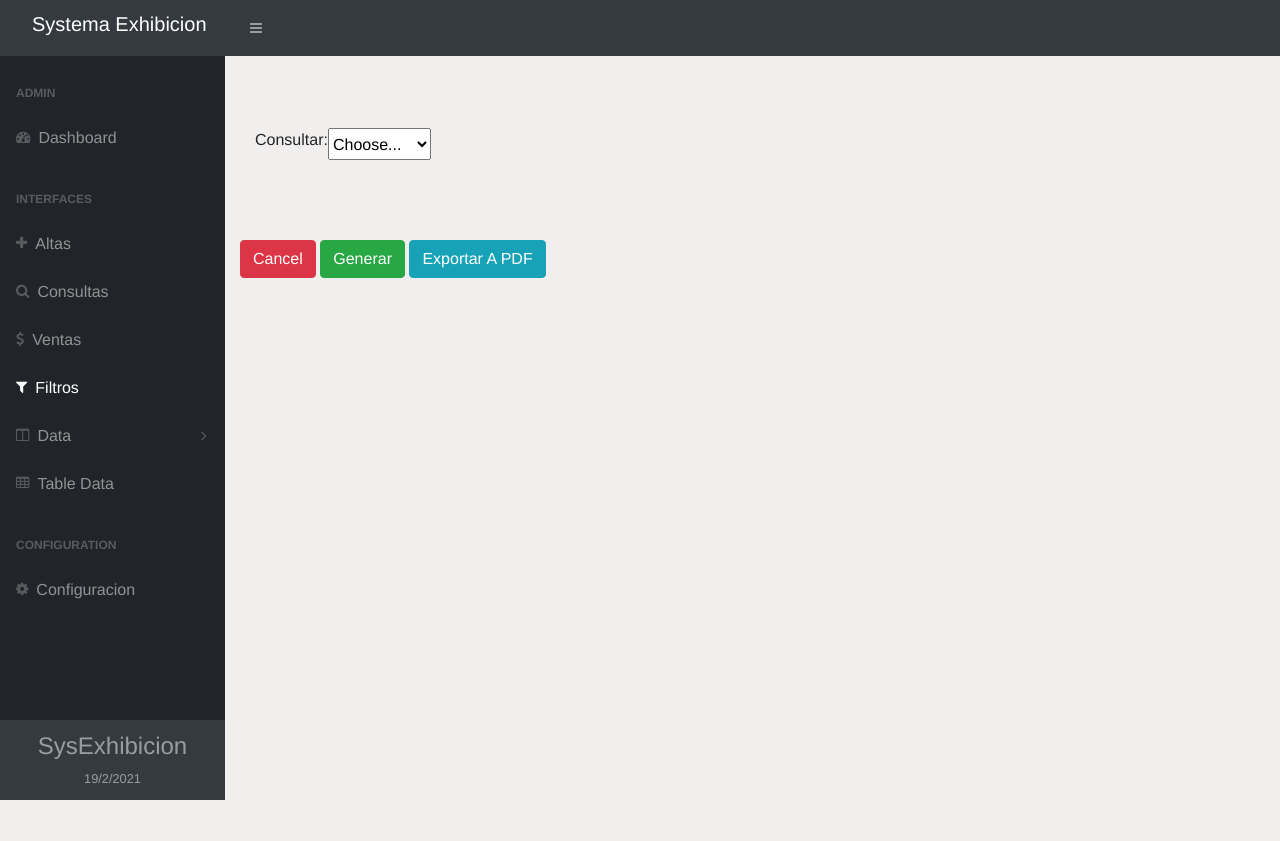
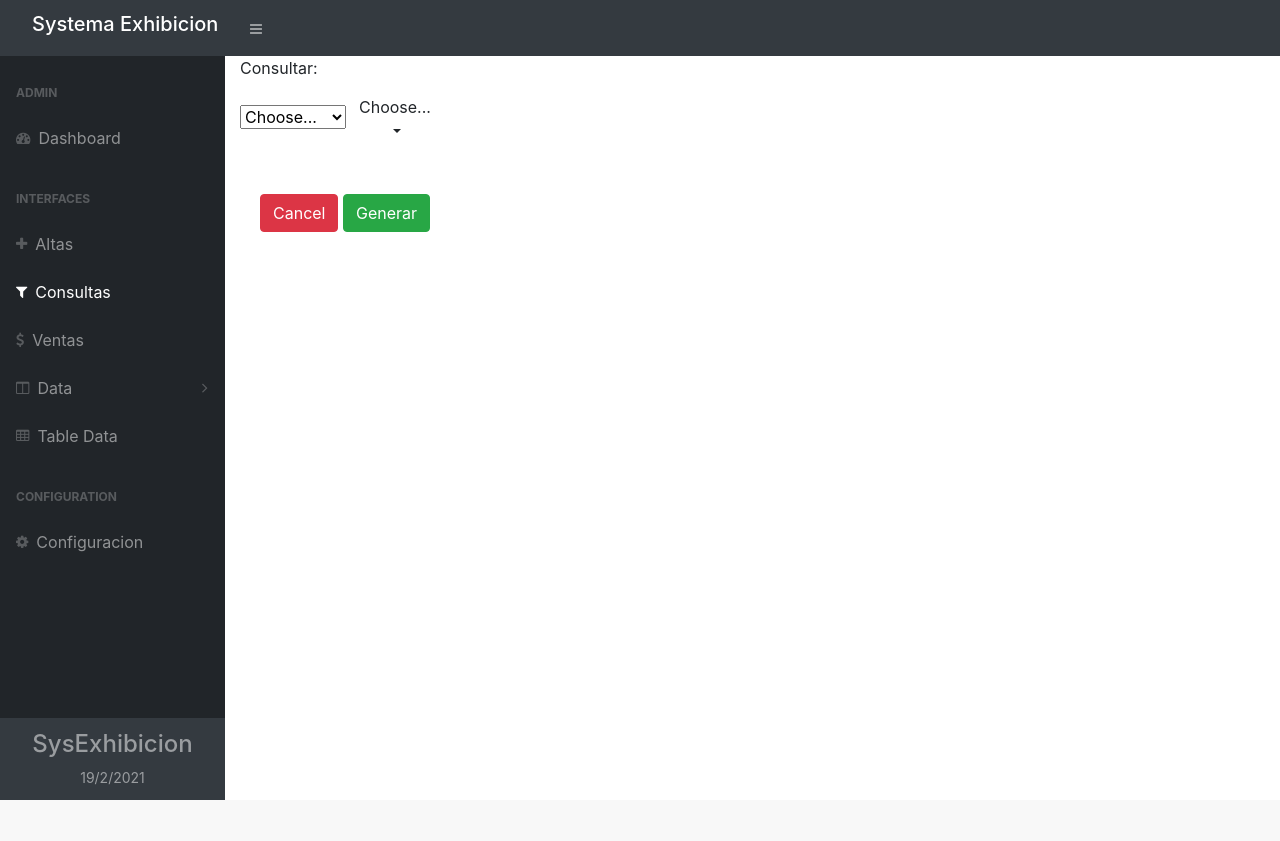
Before and after one commit to JuanRojasGarcia/SystemaExhibicion, a PHP site: page /filtros.php in a window 1280 px wide. Shown: the top 841 px of the page. After the commit the page ends 800 px from the top, so only its background shows below. Run offline with PHP 8.4, Linux system fonts and the light colour scheme; some libraries are stand-ins or nearby versions.

Commit message:
Add files via upload

```diff
--- a/systemaexhibicion/Juan/CapaPresentacion/filtros.php
+++ b/systemaexhibicion/Juan/CapaPresentacion/filtros.php
@@ -1,4 +1,4 @@
-<?php include_once "./menu.html"; ?>  <br> <br> <br>
+<?php include_once "./menu.html"; ?>
 
 <!DOCTYPE html>
 <html lang="en">
@@ -6,84 +6,132 @@
     <meta charset="UTF-8">
     <meta http-equiv="X-UA-Compatible" content="IE=edge">
     <meta name="viewport" content="width=device-width, initial-scale=1.0">
-    <link rel="stylesheet" href="../NuevosRecursos/css/tablaData.css">
+    <link rel="stylesheet" href="../NuevosRecursos/css/filtros.css">
     <link rel="stylesheet" href="./js/jqwidgets/styles/jqx.base.css" type="text/css" />
-    <script type="text/javascript" src="./js/scripts/jquery-1.11.1.min.js"></script>
-    <script type="text/javascript" src="./js/jqwidgets/jqxcore.js"></script>
-    <script type="text/javascript" src="./js/jqwidgets/jqxdata.js"></script>
-    <script type="text/javascript" src="./js/jqwidgets/jqxbuttons.js"></script>
-    <script type="text/javascript" src="./js/jqwidgets/jqxscrollbar.js"></script>
-    <script type="text/javascript" src="./js/jqwidgets/jqxmenu.js"></script>
-    <script type="text/javascript" src="./js/jqwidgets/jqxgrid.js"></script>
-    <script type="text/javascript" src="./js/jqwidgets/jqxgrid.selection.js"></script>
-    <script type="text/javascript" src="./js/jqwidgets/jqxexport.js"></script>
-    <script type="text/javascript" src="./js/jqwidgets/jqxcheckbox.js"></script>
-    <script type="text/javascript" src="./js/jqwidgets/jqxgrid.selection.js"></script>
-    <script type="text/javascript" src="./js/jqwidgets/jqxgrid.columnsresize.js"></script>
-    <script type="text/javascript" src="./js/jqwidgets/jqxdata.export.js"></script>
-    <script type="text/javascript" src="./js/jqwidgets/jqxgrid.export.js"></script>
-    <script type="text/javascript" src="./js/jqwidgets/jqxexport.js"></script>
-    <script type="text/javascript" src="./js/jqwidgets/jqxgrid.sort.js"></script>
-    <script type="text/javascript" src="./js/scripts/jszip.min.js"></script>
     <link rel="stylesheet" href="./js/jqwidgets/styles/jqx.classic.css" type="text/css" />
-    <script type="text/javascript"  src="./js/jqxgrid.js"></script>
-    <title>Document</title>
+
+    <title>Filtros</title>
 </head>
 <body>
     <div id="layoutSidenav">
         <div id="layoutSidenav_content">
             <div class="container-fluid">
-                <div class="col input-group mb-3">
-                    <label for="tipos">Consultar: </label>
-                    <select id="selectTipo" name="selectTipo">
-                        <option value="optDefault" selected>Choose...</option>
-                        <option value="optEmp">Empleados</option>
-                        <option value="optCen">Centros</option>
-                        <option value="optArt">Articulos</option>
-                        <option value="optVen" >Ventas</option>
-                    </select>
-                </div>
+                <div class="row"></div>
 
-                <div class="card-body">
-                    <div id="resEmp" style="display:none;">
-                        <label for="inpnumEmp">Numero Empleado</label>
-                        <input name="inpnumEmp" type="text" id="inpnumEmp"/> <br>
-                        <label for="inpnomEmp">Nombre</label>
-                        <input name="inpnomEmp" type="text" id="inpnomEmp" /><br>
-                        <label for="inpapellEmp">Apellido</label>
-                        <input name="inpapellEmp" type="text" id="inpapellEmp" />
+                    <div class="consultar">
+
+                        <label for="tipos">Consultar: </label>
+                        <select  class="selectpicker" id="selectTipo" name="selectTipo" >
+                            <option value="optDefault" selected>Choose...</option>
+                            <option value="optEmp">Empleados</option>
+                            <option value="optCen">Centros</option>
+                            <option value="optArt">Articulos</option>
+                            <option value="optVen" >Ventas</option>
+                        </select>
+
                     </div>
-                    <div id="resCen" style="display:none;">
-                        <label for="inpnumCen">Numero Centro</label>
-                        <input name="inpnumCen" type="text" id="inpnumCen"/> <br>
-                        <label for="inpnomCen">Nombre</label>
-                        <input name="inpnomCen" type="text" id="inpnomCen" /><br>
+
+                    <div class="card-body">
+
+                        <div class="form-group" id="resEmp" style="display:none;">
+                            <div class="form-group row">
+                                <label for="inpnomEmp" class="col-sm-0 col-form-label">Nombre</label>
+                                <div class="col-md-3">
+                                    <input class="form-control" name="inpnomEmp" type="text" id="inpnomEmp" value "" onkeypress="return soloLetras(event)" />
+                                </div>
+                            </div>
+                            <div class="form-group row">
+                                <label for="inpapellEmp" class="col-sm-0 col-form-label">Apellido</label>
+                                <div class="col-md-3">
+                                    <input class="form-control" name="inpapellEmp" type="text" id="inpapellEmp" onkeypress="return soloLetras(event)" />
+                                </div>
+                            </div>
+
+                        </div>
+
+
+                        <div class="form-group" id="resCen" style="display:none;">
+
+                            <div class="form-group row">
+                                <label for="inpnumCen" class="col-sm-0 col-form-label">Numero Centro</label>
+                                <div class="col-sm-2">
+                                    <input class="form-control" name="inpnumCen" type="text" id="inpnumCen"   onkeypress="return soloNumeros(event)" />
+                                </div>
+                            </div>
+                            <div class="form-group row">
+                                <label for="inpnomCen" class="col-sm-0 col-form-label">Nombre</label>
+                                <div class="col-md-3">
+                                    <input class="form-control" name="inpnomCen" type="text" id="inpnomCen" onkeypress="return soloLetras(event)" />
+                                </div>
+                            </div>
+
+                        </div>
+
+                        <div class="form-group" id="restArt" style="display:none;">
+
+                            <div class="form-group row">
+                                <label for="inpskuArt" class="col-sm-0 col-form-label">Sku</label>
+                                <div class="col-sm-2">
+                                    <input class="form-control" name="inpskuArt" type="text" id="inpskuArt"   onkeypress="return soloNumeros(event)" />
+                                </div>
+                            </div>
+                            <div class="form-group row">
+                                <label for="inpdesArt" class="col-sm-0 col-form-label">Descripcion</label>
+                                <div class="col-md-3">
+                                    <input class="form-control" name="inpdesArt" type="text" id="inpdesArt" onkeypress="return soloLetras(event)" />
+                                </div>
+                            </div>
+                            <div class="form-group row">
+                                <label for="inpmodArt" class="col-sm-0 col-form-label">Modelo</label>
+                                <div class="col-md-3">
+                                    <input class="form-control" name="inpmodArt" type="text" id="inpmodArt" onkeypress="return Modelo(event)" />
+                                </div>
+                            </div>
+
+                        </div>
+
+
+                        <div class="form-group" id="resVen" style="display:none;">
+
+                            <div class="form-group row">
+                                <label for="inpnomVen" class="col-sm-0 col-form-label">Nombre Empleado</label>
+                                <div class="col-md-3">
+                                    <input class="form-control" name="inpnomVen" type="text" id="inpnomVen"   onkeypress="return soloLetras(event)" />
+                                </div>
+                            </div>
+                            <div class="form-group row">
+                                <label for="inpapellVen" class="col-sm-0 col-form-label">Apellido Empleado</label>
+                                <div class="col-md-3">
+                                    <input class="form-control" name="inpapellVen" type="text" id="inpapellVen" onkeypress="return soloLetras(event)" />
+                                </div>
+                            </div>
+
+                            <div class="form-row">
+
+                                <div class="form-group col-md-3">
+                                    <label for="inpfecVen">Fecha Inicial</label>
+                                        <input class="form-control" name="inpfecVen" type="date" id="inpfecVen" value="2021-01-01"/>                                </div>
+                                <div class="form-group col-md-3">
+                                    <label for="inpfecFinVen" >Fecha Final</label>
+                                        <input class="form-control" name="inpfecFinVen" type="date" id="inpfecFinVen" value="2021-01-01"/>
+                                </div>
+
+                            </div>
+
+                        </div>
+
+
+
+                    <div id="jqxgrid" ></div> <br>
+
+                    <div >
+                        <a class="btn btn-danger"  href="./index.php"><i ></i>Cancel</a>
+                        <button type="button"  class='btn btn-success' id="btnGenerar">Generar</button>
+                        <!-- <a href="./ajax/fpdf_Example.php" type="button"  class="btn btn-info" id="btnPdf">Exportar A PDF</a> -->
+                        <button type="button" style="display:none;" class="btn btn-info" id="btnPdf">Exportar A PDF</button>
+                        <!-- <a href="./ajax/fpdf_Example.php?data=data" download="file.pdf">link</a> -->
+
                     </div>
-                    <div id="restArt" style="display:none;" >
-                        <label for="inpskuArt">Sku</label>
-                        <input name="inpskuArt" type="text" id="inpskuArt"/> <br>
-                        <label for="inpdesArt">Descripcion</label>
-                        <input name="inpdesArt" type="text" id="inpdesArt" /><br>
-                        <label for="inpmodArt">Modelo</label>
-                        <input name="inpmodArt" type="text" id="inpmodArt"/> <br>
-                    </div>
-                    <div id="resVen" style="display:none;">
-                        <label for="inpfolVen">Folio</label>
-                        <input name="inpfolVen" type="text" id="inpfolVen"/> <br>
-                        <label for="inpnomVen">Nombre Empleado</label>
-                        <input name="inpnomVen" type="text" id="inpnomVen" /><br>
-                        <label for="inpfecVen">Fecha</label>
-                        <input type="date" id="inpfecVen" name="inpfecVen" min="2021-01-01" max="2021-12-31">
-                    </div>
-                </div>
-
-                <div id="jqxgrid"></div> <br>
-
-                <div>
-                    <a class="btn btn-danger"  href="./index.php"><i ></i>Cancel</a>
-                    <button type="button"  class='btn btn-success' id="btnGenerar">Generar</button>
-                    <button type="button"  class="btn btn-info" id="btnPdf">Exportar A PDF</button>
-
                 </div>
 
 
--- a/systemaexhibicion/Juan/CapaPresentacion/menu.html
+++ b/systemaexhibicion/Juan/CapaPresentacion/menu.html
@@ -3,15 +3,19 @@
 <head>
     <meta charset="UTF-8">
     <meta name="viewport" content="width=device-width, initial-scale=1.0">
+
+    <link href="../NuevosRecursos/css/menu.css" rel="stylesheet" />
     <link href="../NuevosRecursos/css/style.css" rel="stylesheet" />
-    <link rel="stylesheet" href="https://stackpath.bootstrapcdn.com/bootstrap/4.4.1/css/bootstrap.min.css" integrity="sha384-Vkoo8x4CGsO3+Hhxv8T/Q5PaXtkKtu6ug5TOeNV6gBiFeWPGFN9MuhOf23Q9Ifjh" crossorigin="anonymous">
+    <!-- <link rel="stylesheet" href="https://stackpath.bootstrapcdn.com/bootstrap/4.5.2/css/bootstrap.min.css" >
+    <script src="https://stackpath.bootstrapcdn.com/bootstrap/4.5.2/js/bootstrap.min.js"></script> -->
+    <!-- <link rel="stylesheet" href="https://maxcdn.bootstrapcdn.com/bootstrap/3.3.7/css/bootstrap.min.css" integrity="sha384-BVYiiSIFeK1dGmJRAkycuHAHRg32OmUcww7on3RYdg4Va+PmSTsz/K68vbdEjh4u" crossorigin="anonymous">
+    <script src="https://maxcdn.bootstrapcdn.com/bootstrap/3.3.7/js/bootstrap.min.js" integrity="sha384-Tc5IQib027qvyjSMfHjOMaLkfuWVxZxUPnCJA7l2mCWNIpG9mGCD8wGNIcPD7Txa" crossorigin="anonymous"></script> -->
+    <link rel="stylesheet" href="../NuevosRecursos/css/bootstrap.css">
+    <link rel="stylesheet" href="../NuevosRecursos/css/bootstrap-select.css">
+    <!-- <link rel="stylesheet" href="https://stackpath.bootstrapcdn.com/bootstrap/3.4.1/css/bootstrap.min.css">
+    <script src="https://stackpath.bootstrapcdn.com/bootstrap/3.4.1/js/bootstrap.min.js"></script> -->
+    <link rel="stylesheet" href="../NuevosRecursos/css/bootstrap-dialog.css">
     <link href="//maxcdn.bootstrapcdn.com/font-awesome/4.7.0/css/font-awesome.min.css" rel="stylesheet">
-    <link href="https://cdn.datatables.net/1.10.20/css/dataTables.bootstrap4.min.css" rel="stylesheet" crossorigin="anonymous" />
-    <link href="../NuevosRecursos/css/menu.css" rel="stylesheet" />
-    <script src="https://ajax.googleapis.com/ajax/libs/jquery/2.1.3/jquery.min.js"></script>
-
-
-
 
 </head>
 <body  class="sb-nav-fixed">
@@ -40,15 +44,12 @@
             <a class="nav-link" href="./altas.php">
               <div class="sb-nav-link-icon"><i class="fa fa-plus"></i>
               </div>Altas</a>
-            <a class="nav-link" href="./consultas.php">
-              <div class="sb-nav-link-icon"><i class="fa fa-search"></i>
+            <a class="nav-link" href="./filtros.php">
+              <div class="sb-nav-link-icon"><i class="fa fa-filter"></i>
               </div>Consultas</a>
             <a class="nav-link" href="./frm_ventas.php">
               <div class="sb-nav-link-icon"><i class="fa fa-usd"></i>
               </div>Ventas</a>
-            <a class="nav-link" href="./filtros.php">
-              <div class="sb-nav-link-icon"><i class="fa fa-filter"></i>
-              </div>Filtros</a>
 
             <a class="nav-link collapsed" href="#" data-toggle="collapse" data-target="#collapseLayouts" aria-expanded="false" aria-controls="collapseLayouts">
               <div class="sb-nav-link-icon"><i class="fa fa-columns"></i>
@@ -97,11 +98,18 @@
         </div>
     </div>
 </div>
-  <script src="https://code.jquery.com/jquery-3.4.1.min.js" crossorigin="anonymous"></script>
-  <script src="https://stackpath.bootstrapcdn.com/bootstrap/4.3.1/js/bootstrap.bundle.min.js" crossorigin="anonymous"></script>
-  <script src="https://cdnjs.cloudflare.com/ajax/libs/Chart.js/2.8.0/Chart.min.js" crossorigin="anonymous"></script>
-  <script src="https://cdn.datatables.net/1.10.20/js/jquery.dataTables.min.js" crossorigin="anonymous"></script>
-  <script src="https://cdn.datatables.net/1.10.20/js/dataTables.bootstrap4.min.js" crossorigin="anonymous"></script>
-  <script src="js/js_menu.js"></script>
+
 </body>
 </html>
+<script  src="https://code.jquery.com/jquery-3.5.1.min.js"></script>
+<script src="js/js_menu.js"></script>
+<script src="./js/bootstrap.js"></script>
+<script src="./js/bootstrap-select.js"></script>
+<script src="./js/bootstrap-dialog.js"></script>
+<script src="https://ajax.googleapis.com/ajax/libs/jquery/2.1.3/jquery.min.js"></script>
+<!-- <script src="https://code.jquery.com/jquery-3.4.1.min.js" crossorigin="anonymous"></script> -->
+<script src="https://cdnjs.cloudflare.com/ajax/libs/Chart.js/2.8.0/Chart.min.js" crossorigin="anonymous"></script>
+<script src="https://cdn.datatables.net/1.10.20/js/jquery.dataTables.min.js" crossorigin="anonymous"></script>
+<script src="https://cdn.datatables.net/1.10.20/js/dataTables.bootstrap4.min.js" crossorigin="anonymous"></script>
+<script src="https://cdnjs.cloudflare.com/ajax/libs/jspdf/1.3.4/jspdf.min.js"></script>
+<script src="./js/jspdf.plugin.autotable.min.js"></script>
```
Also changed, not shown: other parts of systemaexhibicion/Juan/CapaPresentacion/filtros.php (+24 -0 lines), systemaexhibicion/Juan/CapaPresentacion/altas.php (+3 -5 lines), systemaexhibicion/Juan/CapaPresentacion/frm_ventas.php (+14 -5 lines).
